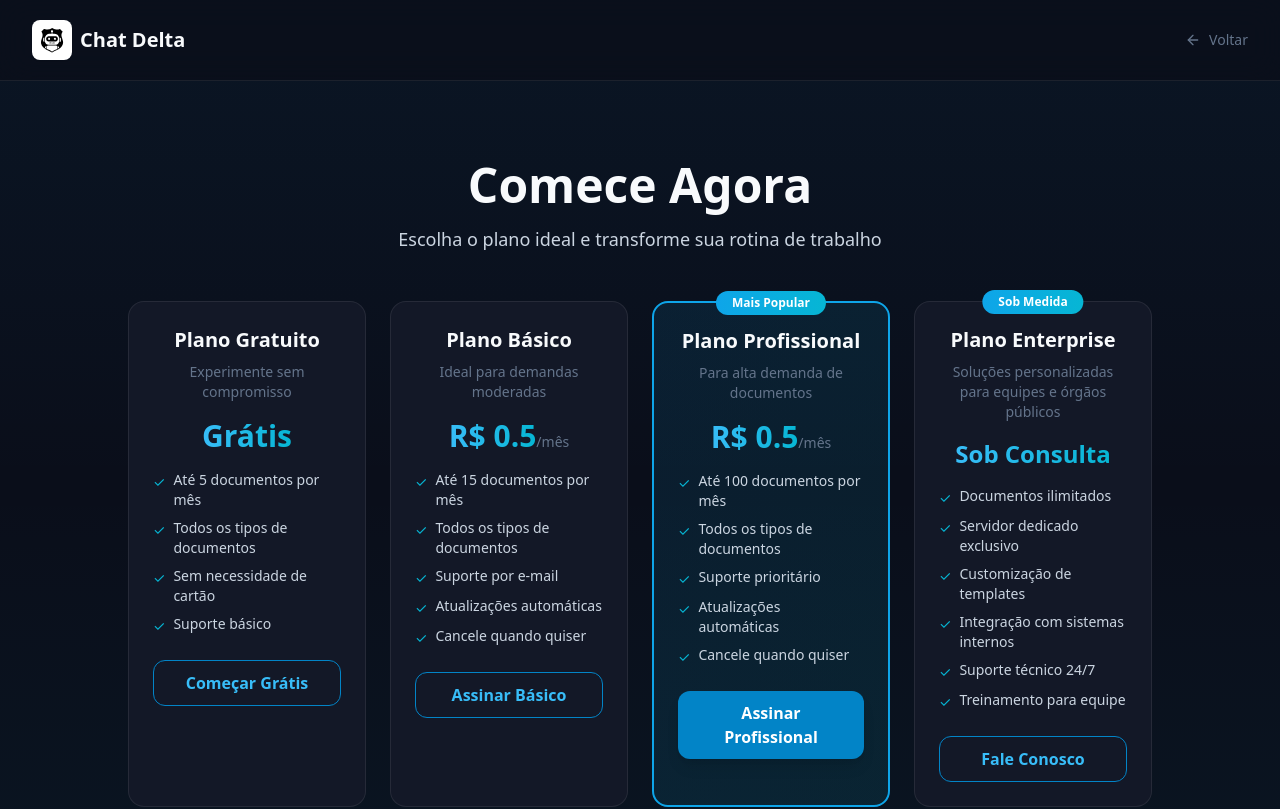
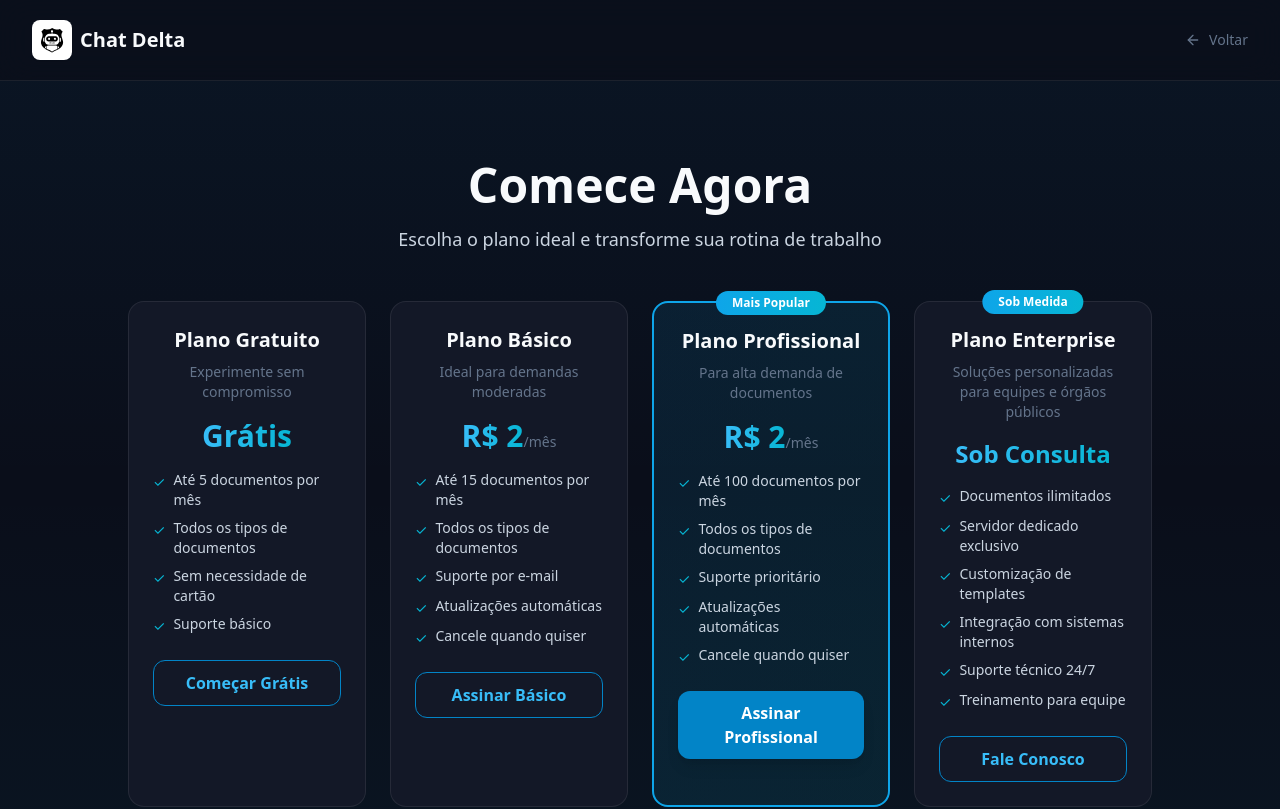
Before and after one commit to Allysson-Christopher/landing-chatdelta-v2, a Next.js app: page /cadastro in a window 1280 px wide. Shown: the top 809 px of the page. Built offline with nearby package versions, Linux system fonts and the light colour scheme; no server answers.

Commit message:
Teste: Altera preços para R$ 2,00

```diff
--- a/src/constants/constants.ts
+++ b/src/constants/constants.ts
@@ -209,8 +209,8 @@ export const PRICING = {
             cta: "Assinar Básico",
             highlighted: false,
             pricing: {
-                monthly: { price: 0.50, planType: "basic" as const, label: "Mensal" },
-                biannual: { price: 0.50, planType: "basic_biannual" as const, label: "Semestral", savings: 0, savingsPercent: 0 },
+                monthly: { price: 2.00, planType: "basic" as const, label: "Mensal" },
+                biannual: { price: 2.00, planType: "basic_biannual" as const, label: "Semestral", savings: 0, savingsPercent: 0 },
             },
         },
         {
@@ -228,8 +228,8 @@ export const PRICING = {
             cta: "Assinar Profissional",
             highlighted: true,
             pricing: {
-                monthly: { price: 0.50, planType: "professional" as const, label: "Mensal" },
-                biannual: { price: 0.50, planType: "professional_biannual" as const, label: "Semestral", savings: 0, savingsPercent: 0 },
+                monthly: { price: 2.00, planType: "professional" as const, label: "Mensal" },
+                biannual: { price: 2.00, planType: "professional_biannual" as const, label: "Semestral", savings: 0, savingsPercent: 0 },
             },
         },
         {
```
